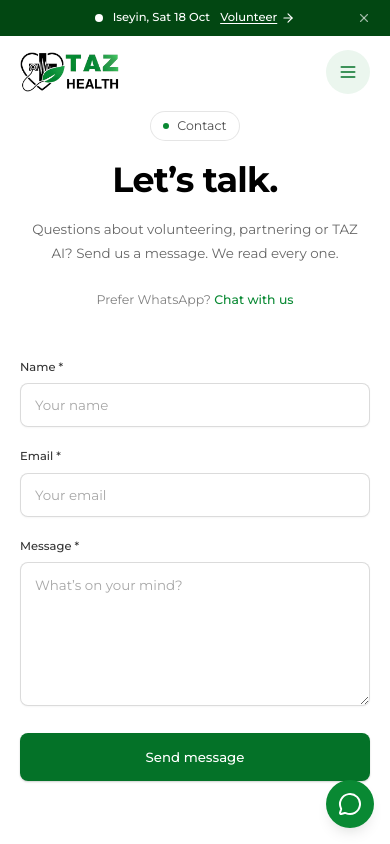
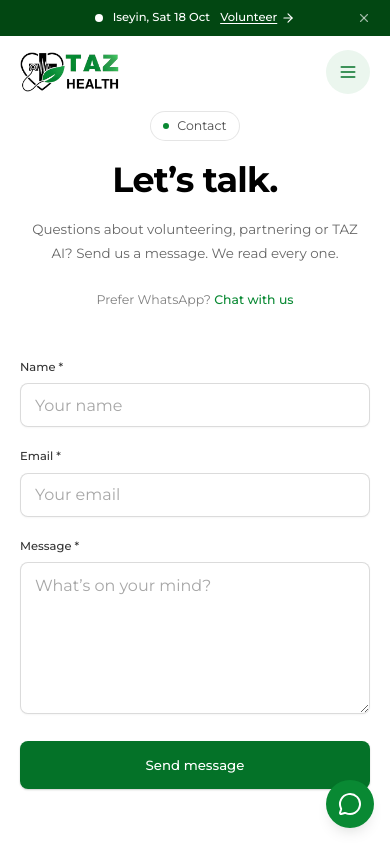
Before and after one commit to tazhealth/tazhealth, a Next.js app: page /contact in a window 390 px wide. Shown: the top 844 px of the page. Built offline with nearby package versions, Linux system fonts and the light colour scheme.

Commit message:
fix: prevent iOS Safari auto-zoom on form fields for better usability

```diff
--- a/app/globals.css
+++ b/app/globals.css
@@ -169,3 +169,13 @@ h4 {
     opacity: 0;
   }
 }
+
+/* iOS Safari zooms into any field under 16px on focus. Keep form controls at a true 16px on phones. */
+@media (max-width: 639px) {
+  input,
+  textarea,
+  select {
+    font-size: 16px !important;
+    font-size-adjust: none !important;
+  }
+}
--- a/components/layout/SiteLayout.tsx
+++ b/components/layout/SiteLayout.tsx
@@ -9,6 +9,14 @@ import { ChatWidget } from './ChatWidget';
 
 export function SiteLayout({ children }: { children: React.ReactNode }) {
   const pathname = usePathname();
+
+  // Stop iOS Safari's auto-zoom when a form field is focused. iOS still allows pinch-zoom with
+  // maximum-scale set, so this is limited to Apple touch devices to keep pinch-zoom on Android.
+  useEffect(() => {
+    const ios = /iPad|iPhone|iPod/.test(navigator.userAgent) || navigator.platform === 'MacIntel' && navigator.maxTouchPoints > 1;
+    const meta = document.querySelector<HTMLMetaElement>('meta[name="viewport"]');
+    if (ios && meta && !meta.content.includes('maximum-scale')) meta.content += ', maximum-scale=1';
+  }, []);
 
   useEffect(() => {
     const hash = window.location.hash;
```
